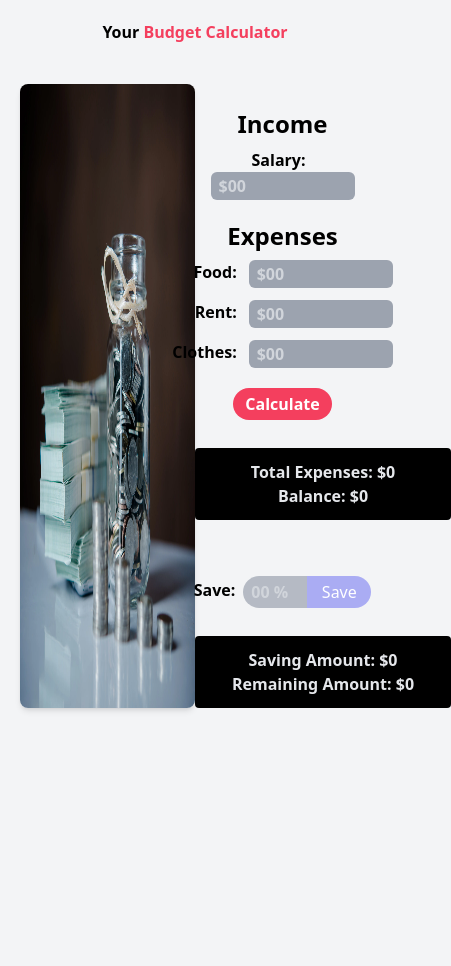
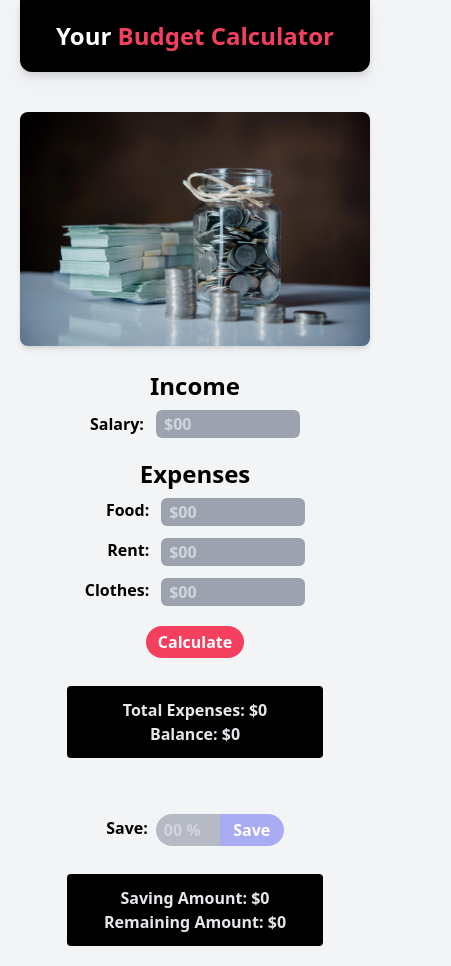
Before and after one commit to prodipdev/budget-calculator, a plain HTML site: page index.html in a window 390 px wide. Shown: the whole page, 451 px wide, since content can reach past the window. Before the commit the page ends 844 px from the top, so only its background shows below. Drawn offline with nearby package versions, Linux system fonts and the light colour scheme.

Commit message:
Responsive for mobiles

```diff
--- a/index.html
+++ b/index.html
@@ -11,12 +11,12 @@
 </head>
 
 <body class="bg-gray-100 mx-5 sm:mx-14">
-    <header>
-        <h1 class="sm:text-4xl font-bold text-center mt-5">Your <span class="text-rose-500">Budget Calculator</span>
+    <header class="bg-black py-5 rounded-b-xl drop-shadow-lg">
+        <h1 class="text-2xl sm:text-4xl font-bold text-center text-white">Your <span class="text-rose-500">Budget Calculator</span>
         </h1>
     </header>
     <main>
-        <section class="mt-10 mb-5 grid grid-cols-2 w-full">
+        <section class="mt-10 mb-5 grid sm:grid-cols-2 w-full">
             <!-- Create Banner Section -->
             <div class="flex justify-end "><img class="max-w-full rounded-lg shadow-md" src="images/banner.webp"
                     alt="banner"></div>
@@ -65,7 +65,7 @@
                                     class="w-16 h-7 bg-gray-400 text-white px-2 py-4 placeholder-gray-300 font-semibold rounded-l-2xl disabled:bg-opacity-70"
                                     placeholder="00 %" type="text" disabled>
                                 <input id="save-btn"
-                                    class="w-16 text-white bg-indigo-500 hover:bg-indigo-600 py-4font-semibold px-3 rounded-r-2xl disabled:bg-opacity-50"
+                                    class="w-16 text-white bg-indigo-500 hover:bg-indigo-600 font-semibold px-3 rounded-r-2xl disabled:bg-opacity-50"
                                     type="button" value="Save" disabled>
                             </span>
                         </div>
@@ -79,7 +79,7 @@
 
                         <!-- Create toast field for warning massages -->
                         <div id="myToast"
-                            class="hidden fixed right-5 top-10 px-5 py-1 bg-orange-300 bg-opacity-95 drop-shadow-lg rounded-full shadow-xl">
+                            class="hidden fixed right-10 top-10 px-5 py-1 bg-orange-300 bg-opacity-95 drop-shadow-lg rounded-full shadow-xl">
                             <p class="text-sm">
                                 <span class="flex items-center rounded-full"><i
                                         class="fa-solid fa-triangle-exclamation text-rose-500 text-xl mr-2"></i><span
```
